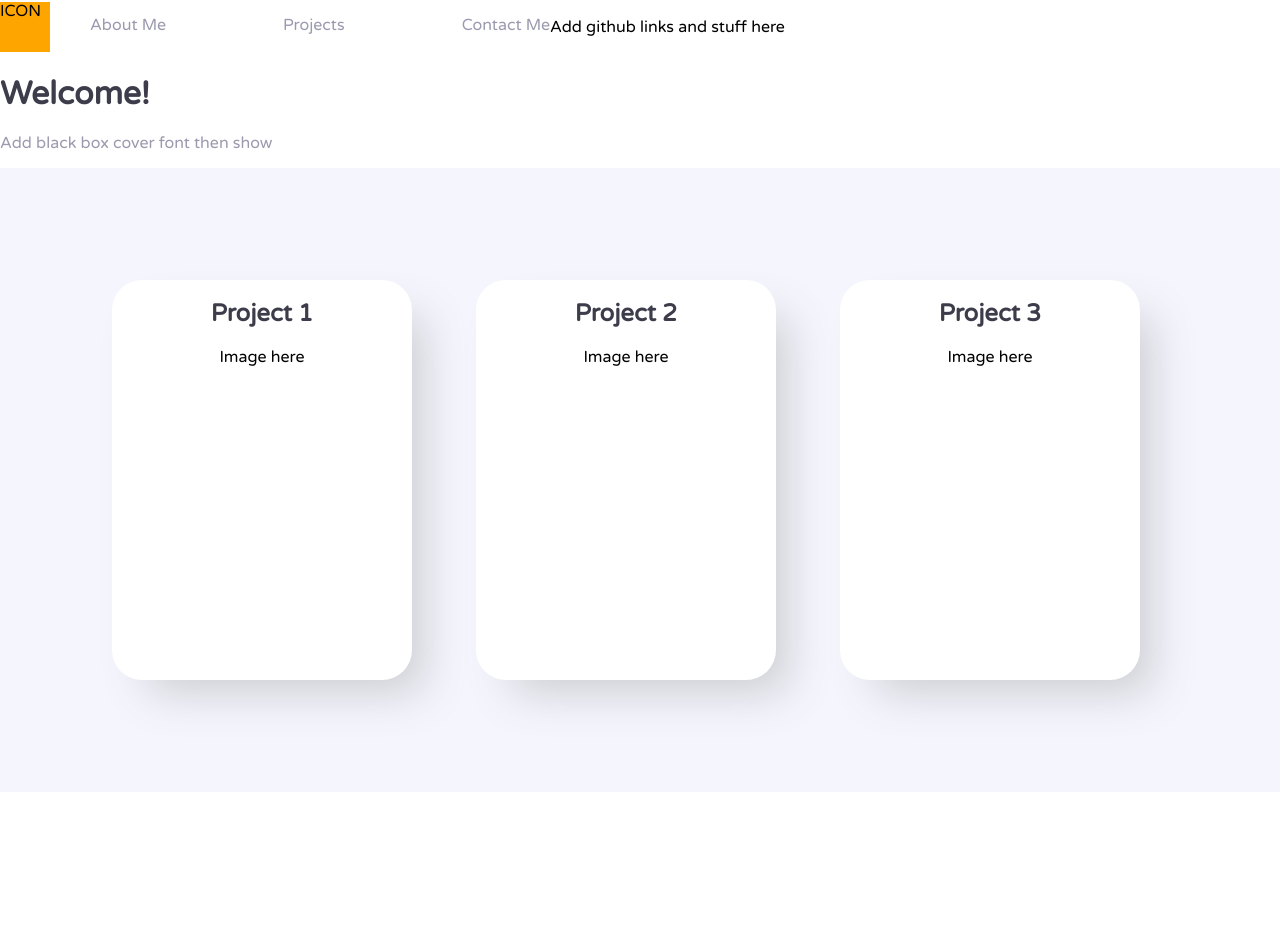
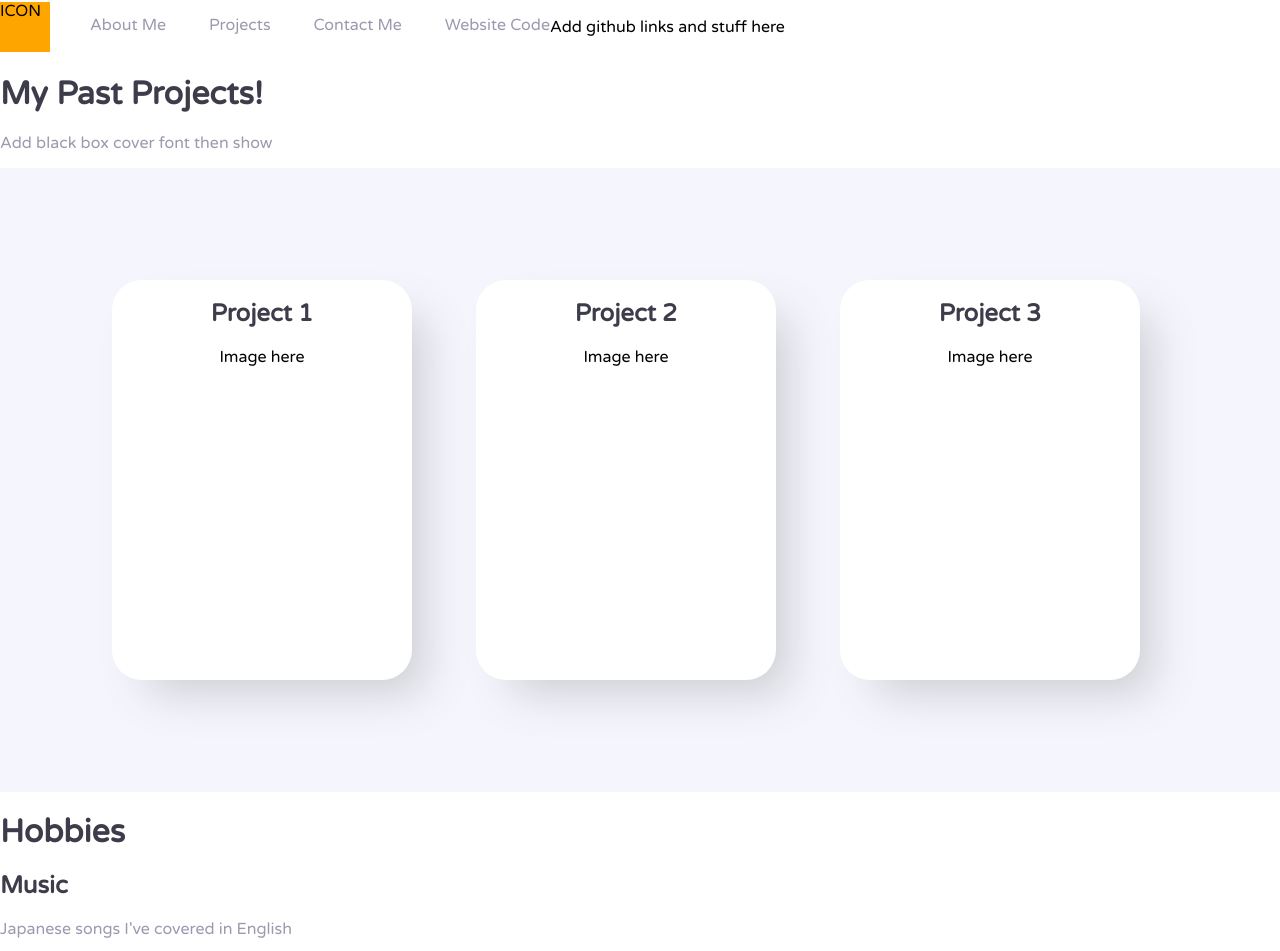
Before and after one commit to JohnPhamDeveloper/JohnPhamDeveloperWebsiteV2, a React (Create React App) app: page / in a window 1280 px wide. Shown: the top 951 px of the page. Before the commit the page ends 800 px from the top, so only its background shows below. Built offline with nearby package versions, Linux system fonts and the light colour scheme.

Commit message:
Add placeholder sections and card hover

```diff
--- a/src/App.js
+++ b/src/App.js
@@ -8,11 +8,14 @@ const App = () => {
     <div className="App">
       <Header />
       <main>
-        <h1>Welcome!</h1>
+        <h1>My Past Projects!</h1>
         <p>Add black box cover font then show</p>
-        {/* Move to cards component */}
         <Cards />
+        <h1>Hobbies</h1>
+        <h2>Music</h2>
+        <p>Japanese songs I've covered in English</p>
       </main>
+      {/* FOOTER */}
     </div>
   );
 };
--- a/src/component/Card.scss
+++ b/src/component/Card.scss
@@ -5,8 +5,15 @@
   display: flex;
   flex-direction: column;
   align-items: center;
+  cursor: pointer;
+  transition: 0.25s;
 
   -webkit-box-shadow: 23px 24px 43px -11px rgba(92, 92, 92, 0.25);
   -moz-box-shadow: 23px 24px 43px -11px rgba(92, 92, 92, 0.25);
   box-shadow: 23px 24px 43px -11px rgba(92, 92, 92, 0.25);
+
+  &:active,
+  &:hover {
+    transform: scale(1.1);
+  }
 }
--- a/src/component/Header.js
+++ b/src/component/Header.js
@@ -13,6 +13,7 @@ const Header = () => {
         <Navitem title="About Me"></Navitem>
         <Navitem title="Projects"></Navitem>
         <Navitem title="Contact Me"></Navitem>
+        <Navitem title="Website Code"></Navitem>
       </Navbar>
       <div>Add github links and stuff here</div>
     </div>
```
